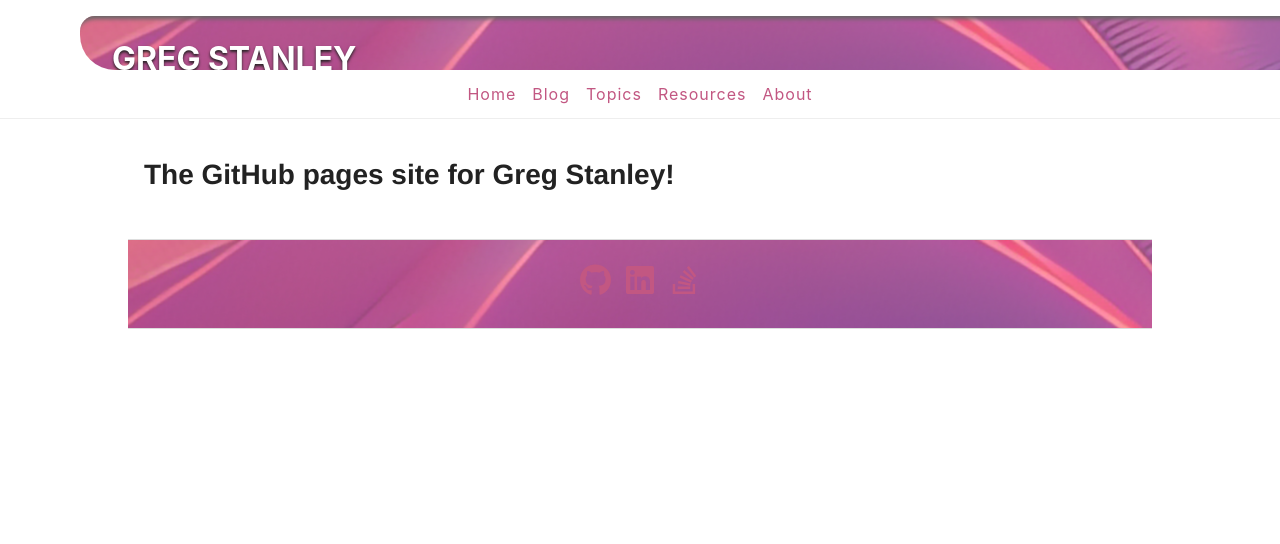
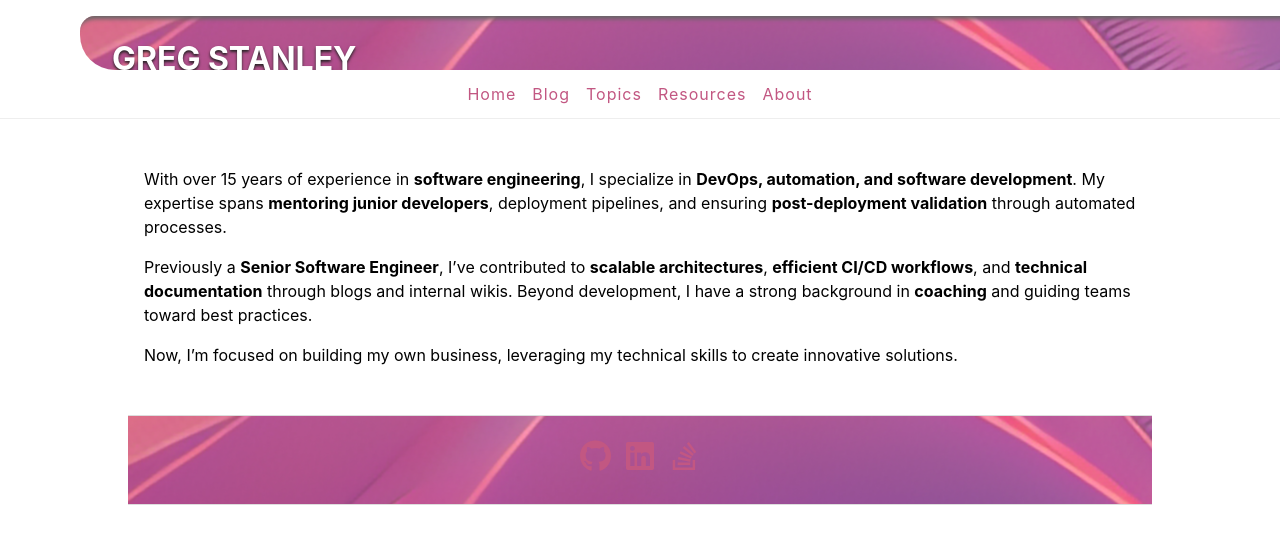
Before and after one commit to gregstanley/gregstanley.github.io, a Jekyll site: the page built from index.md, in a window 1280 px wide. Shown: the top 544 px of the page. Built offline with Jekyll 4.4.1, drawn with Linux system fonts in a browser that asks for light colours.

Commit message:
Color and early blurb for home

```diff
--- a/index.md
+++ b/index.md
@@ -3,4 +3,8 @@ layout: default
 title: "Home"
 ---
 
-## The GitHub pages site for Greg Stanley!
+With over 15 years of experience in **software engineering**, I specialize in **DevOps, automation, and software development**. My expertise spans **mentoring junior developers**, deployment pipelines, and ensuring **post-deployment validation** through automated processes.
+
+Previously a **Senior Software Engineer**, I’ve contributed to **scalable architectures**, **efficient CI/CD workflows**, and **technical documentation** through blogs and internal wikis. Beyond development, I have a strong background in **coaching** and guiding teams toward best practices.
+
+Now, I’m focused on building my own business, leveraging my technical skills to create innovative solutions.
```
